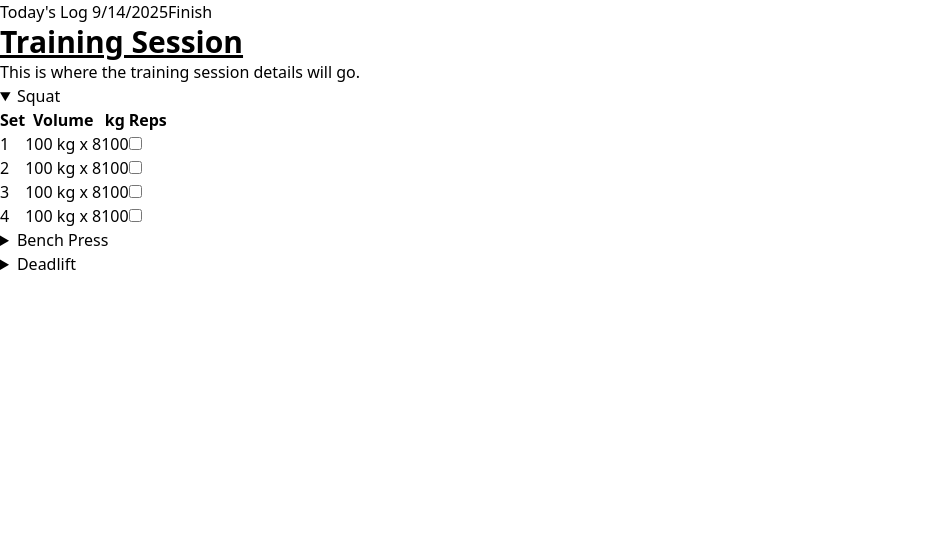
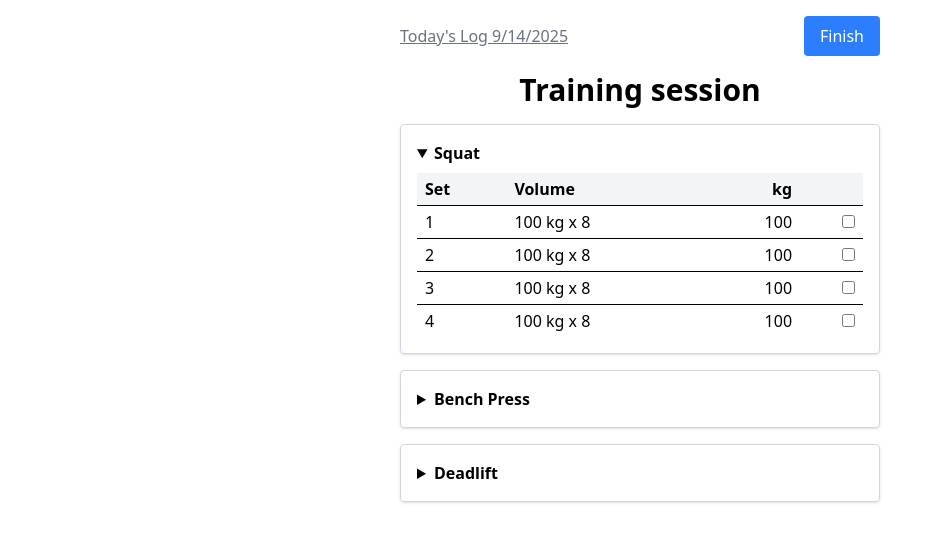
Before and after one commit to ultrakiwi99/omta-next, a Nuxt app: page /training-session in a window 1280 px wide. Both pictures are taken after a click on the heading "Squat". Shown: the top 542 px of the page, without its empty margins (0-943 px from the left). Built offline with nearby package versions, Linux system fonts and the light colour scheme.

Commit message:
add tailwind for styling

```diff
--- a/app/components/training/ExerciseDetails.vue
+++ b/app/components/training/ExerciseDetails.vue
@@ -11,24 +11,24 @@ defineProps({
 </script>
 
 <template>
-    <details>
-        <summary>{{ exercise.name }}</summary>
-        <table>
-            <thead>
-                <tr>
-                    <th>Set</th>
-                    <th>Volume</th>
-                    <th>kg</th>
-                    <th>Reps</th>
-                    <th></th>
+    <details class="mb-4 p-4 border border-gray-300 rounded shadow">
+        <summary class="font-semibold">{{ exercise.name }}</summary>
+        <table class="w-full mt-2 table-auto border-collapse">
+            <thead class="bg-gray-100">
+                <tr class="text-left">
+                    <th class="px-2 py-1">Set</th>
+                    <th class="px-2 py-1">Volume</th>
+                    <th class="px-2 py-1 text-right">kg</th>
+                    <th class="px-2 py-1"></th>
                 </tr>
             </thead>
             <tbody>
-                <tr v-for="set in exercise.sets" :key="set">
-                    <td>{{ set }}</td>
-                    <td>{{ exercise.weight }} kg x {{ exercise.reps }}</td>
-                    <td>{{ exercise.weight }}</td>
-                    <td><input type="checkbox" name="isDone" id="is-done-{{ set }}"></td>
+                <tr v-for="set in exercise.sets" :key="set"
+                    class="text-left border-t hover:bg-green-100 active:bg-green-100 cursor-pointer">
+                    <td class="px-2 py-1">{{ set }}</td>
+                    <td class="px-2 py-1">{{ exercise.weight }} kg x {{ exercise.reps }}</td>
+                    <td class="px-2 py-1 text-right">{{ exercise.weight }}</td>
+                    <td class="px-2 py-1 text-right"><input type="checkbox" name="isDone" id="is-done-{{ set }}"></td>
                 </tr>
             </tbody>
         </table>
--- a/app/pages/training-session.vue
+++ b/app/pages/training-session.vue
@@ -5,15 +5,13 @@ import { exerciseList } from '../components/training/utils';
 </script>
 
 <template>
-    <main>
-        <nav class="main-nav">
-            <a href="/">Today's Log {{ new Date().toLocaleDateString() }}</a>
-
-            <button>Finish</button>
+    <main class="max-w-lg mx-auto p-4">
+        <nav class="flex justify-between items-center mb-4">
+            <a href="/" class="text-gray-500 underline">Today's Log {{ new Date().toLocaleDateString() }}</a>
+            <button class="bg-blue-500 hover:bg-blue-700 text-white px-4 py-2 rounded cursor-pointer">Finish</button>
         </nav>
         <section>
-            <h1 class="text-3xl font-bold underline">Training Session</h1>
-            <p>This is where the training session details will go.</p>
+            <h1 class="text-3xl font-bold text-center mb-4">Training session</h1>
             <ExerciseDetails v-for="exercise in exerciseList" :key="exercise.id" :exercise="exercise" />
         </section>
     </main>
```
